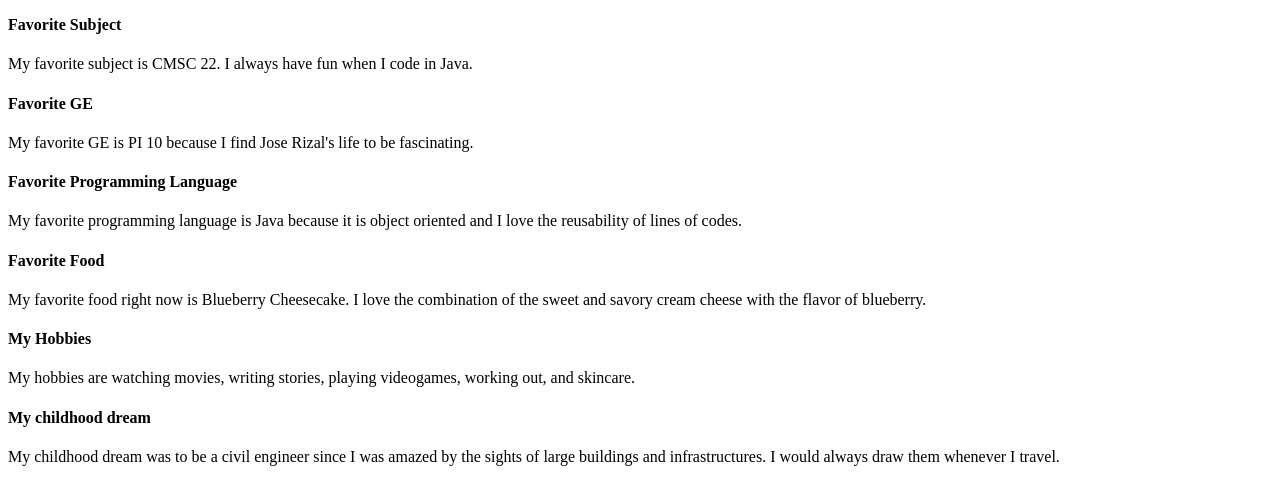
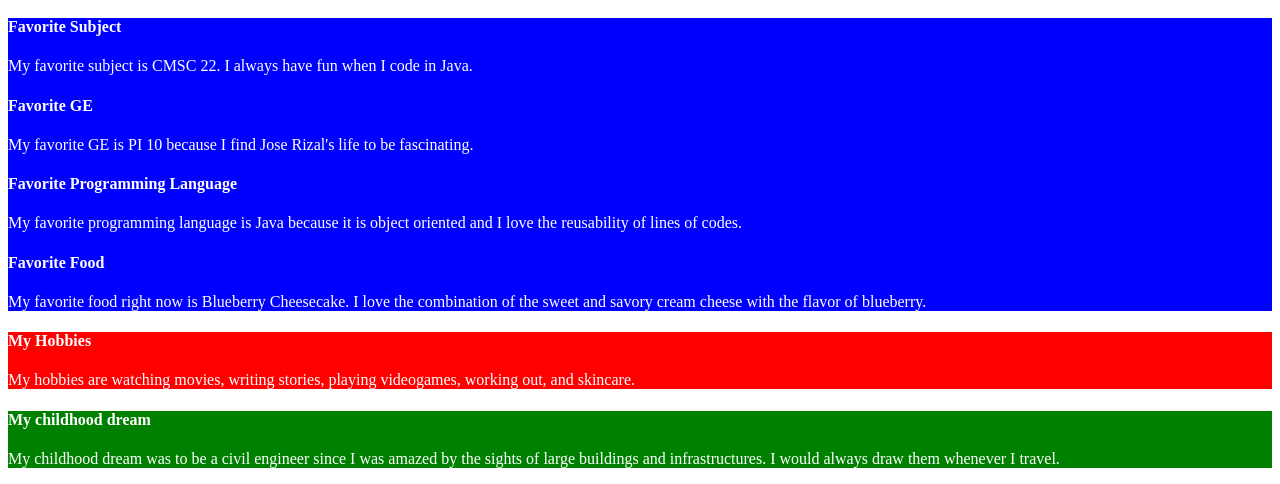
Before and after one commit to rainpends/rainpends.github.io, a plain HTML site: page index.html in a window 1280 px wide. Shown: the part 680-1164 px from the top of the page. Drawn offline with Linux system fonts and the light colour scheme.

Commit message:
Added color to the favorites, hobbies, and childhood dreams.

```diff
--- a/index.css
+++ b/index.css
@@ -10,10 +10,27 @@
     width: 50%;
     border: none;
     padding: 10px;
+    font-family: Verdana, Geneva, Tahoma, sans-serif;
 }
 .Favorites-div .Hobbies-div .Childhood-dream-div {
     margin: auto;
     width: 50%;
     border: none;
     padding: 10px;
+    font-family: Verdana, Geneva, Tahoma, sans-serif;
 }
+
+.Favorites-div {
+    background: blue;
+    color: white;
+}
+
+.Hobbies-div {
+    background: red;
+    color: white;
+}
+
+.Childhood-dream-div {
+    background: green;
+    color: white;
+}
```
